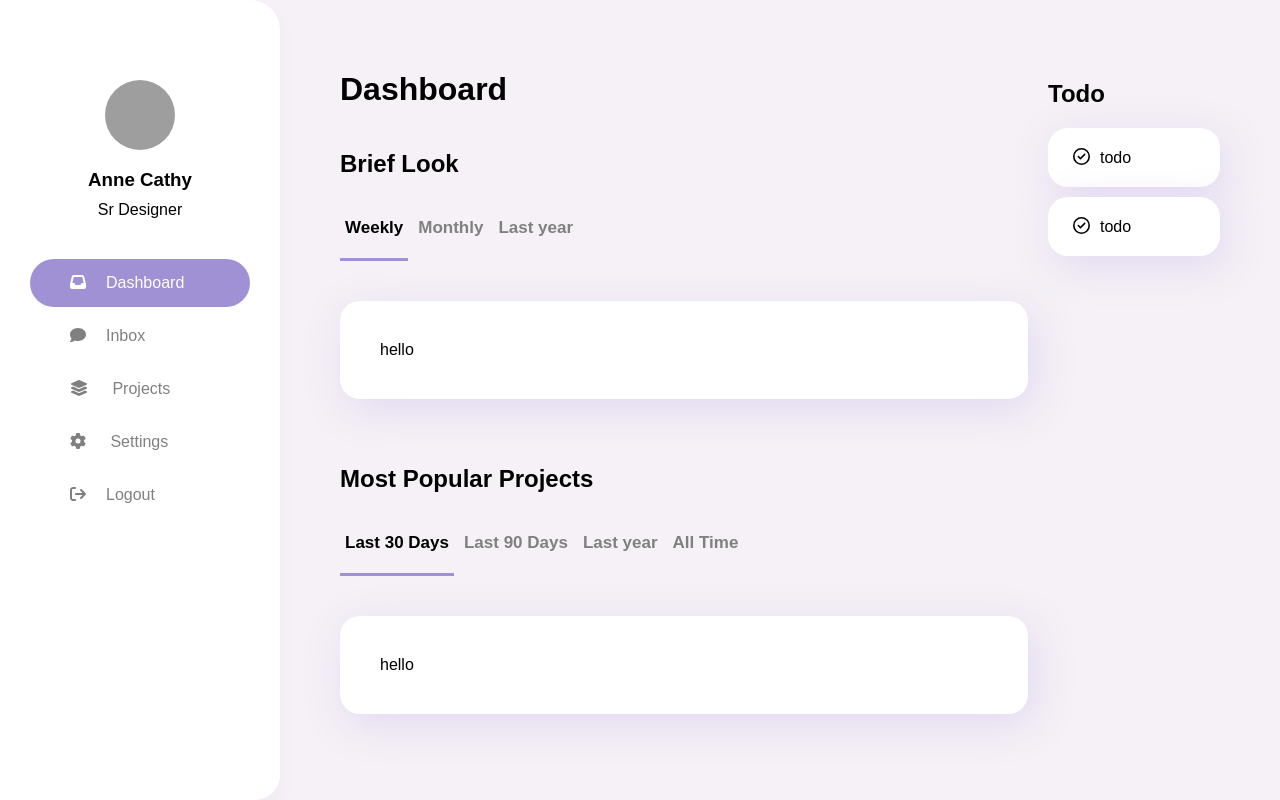
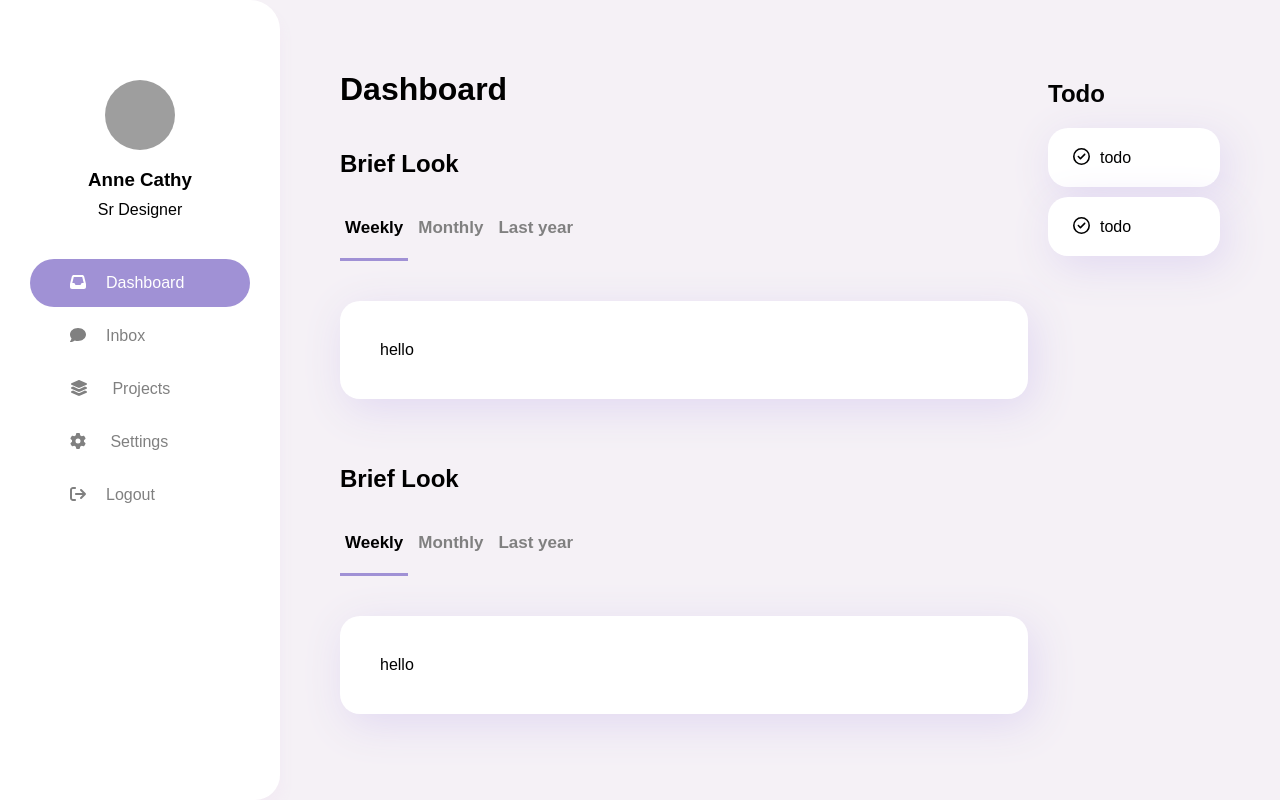
Before and after one commit to vilinh/task-management, a React (Create React App) app in the folder frontend/: page / in a window 1280 px wide. Built offline with nearby package versions, Linux system fonts and the light colour scheme; grey boxes are pictures that could not be loaded; the HTML template or start-up script is replaced by a standard one.

Commit message:
separate into components

```diff
--- /dev/null
+++ b/frontend/src/components/Panel/Panel.jsx
@@ -0,0 +1,14 @@
+import "./panel.css";
+export const Panel = () => {
+  return (
+    <div className="panel-top">
+      <h2>Brief Look</h2>
+      <div className="tabs">
+        <button className="tab-btn">Weekly</button>
+        <button className="tab-btn">Monthly</button>
+        <button className="tab-btn">Last year</button>
+      </div>
+      <div className="activity">hello</div>
+    </div>
+  );
+};
--- /dev/null
+++ b/frontend/src/components/Panel/panel.css
@@ -0,0 +1,37 @@
+
+.tabs {
+    display: flex;
+    gap: 5px;
+}
+
+
+.tab-btn {
+    border: none;
+    background-color: transparent;
+    font-size: 17px;
+    font-weight: 600;
+    color: gray;
+    padding: 20px 5px;
+    cursor: pointer;
+    background-image: linear-gradient(rgb(229, 229, 229, 0.8),rgb(229, 229, 229, 0.8));
+    background-size: 0 100%;
+    background-repeat: no-repeat;
+    transition: .2s;
+    border-bottom: 3px solid transparent;
+}
+
+.tab-btn:first-child {
+    border-bottom: 3px solid var(--accent-purple);
+    color: black;
+}
+
+.tab-btn:hover {
+    background-size: 100% 100%;
+}
+.panel-top {
+    flex: 1;
+}
+
+.panel-bottom {
+    flex: 1;
+}
--- /dev/null
+++ b/frontend/src/components/TodoPanel/TodoPanel.jsx
@@ -0,0 +1,11 @@
+import "./todo.css";
+import { FontAwesomeIcon } from "@fortawesome/react-fontawesome";
+import { faCircleCheck } from "@fortawesome/free-regular-svg-icons";
+export const TodoPanel = () => {
+  return (
+    <div className="todo-panel">
+      <FontAwesomeIcon className="checkmark" icon={faCircleCheck} />
+      todo
+    </div>
+  );
+};
--- /dev/null
+++ b/frontend/src/components/TodoPanel/todo.css
@@ -0,0 +1,16 @@
+.todo-panel {
+    background-color: white;
+    border-radius: 20px;
+    padding: 20px 25px;
+    filter: drop-shadow(6px 10px 20px #e1d8f1);
+}
+
+.checkmark {
+    margin-right: 10px;
+    font-size: 17px;
+    cursor: pointer;
+}
+
+.checkmark:hover {
+    color: gray;
+}
--- a/frontend/src/pages/Home/Home.jsx
+++ b/frontend/src/pages/Home/Home.jsx
@@ -1,7 +1,7 @@
 import "./home.css";
 import { Sidebar } from "../../components/Sidebar/Sidebar";
-import { FontAwesomeIcon } from "@fortawesome/react-fontawesome";
-import { faCircleCheck } from "@fortawesome/free-regular-svg-icons";
+import { Panel } from "../../components/Panel/Panel";
+import { TodoPanel } from "../../components/TodoPanel/TodoPanel";
 
 export const Home = () => {
   return (
@@ -11,39 +11,15 @@ export const Home = () => {
         <div className="dashboard-left">
           <h1>Dashboard</h1>
           <div className="panels">
-            <div className="panel-top">
-              <h2>Brief Look</h2>
-              <div className="tabs">
-                <button className="tab-btn">Weekly</button>
-                <button className="tab-btn">Monthly</button>
-                <button className="tab-btn">Last year</button>
-              </div>
-              <div className="activity">hello</div>
-            </div>
-
-            <div className="panel-bottom">
-              <h2>Most Popular Projects</h2>
-              <div className="tabs">
-                <button className="tab-btn">Last 30 Days</button>
-                <button className="tab-btn">Last 90 Days</button>
-                <button className="tab-btn">Last year</button>
-                <button className="tab-btn">All Time</button>
-              </div>
-              <div className="activity">hello</div>
-            </div>
+            <Panel className="panel-top" />
+            <Panel className="panel-bottom" />
           </div>
         </div>
         <div className="dashboard-right">
           <h2>Todo</h2>
           <div className="todo-items">
-            <div className="todo-panel">
-            <FontAwesomeIcon className="checkmark" icon={faCircleCheck} />
-              todo
-            </div>
-            <div className="todo-panel">
-              <FontAwesomeIcon className="checkmark" icon={faCircleCheck} />
-              todo
-            </div>
+            <TodoPanel />
+            <TodoPanel />
           </div>
         </div>
       </div>
--- a/frontend/src/pages/Home/home.css
+++ b/frontend/src/pages/Home/home.css
@@ -23,36 +23,6 @@
 .dashBoard>h2 {
     font-size: 25px;
     margin-top: 10px;
-}
-
-.tabs {
-    display: flex;
-    gap: 5px;
-}
-
-
-.tab-btn {
-    border: none;
-    background-color: transparent;
-    font-size: 17px;
-    font-weight: 600;
-    color: gray;
-    padding: 20px 5px;
-    cursor: pointer;
-    background-image: linear-gradient(rgb(229, 229, 229, 0.8),rgb(229, 229, 229, 0.8));
-    background-size: 0 100%;
-    background-repeat: no-repeat;
-    transition: .2s;
-    border-bottom: 3px solid transparent;
-}
-
-.tab-btn:first-child {
-    border-bottom: 3px solid var(--accent-purple);
-    color: black;
-}
-
-.tab-btn:hover {
-    background-size: 100% 100%;
 }
 
 .dashboard-left {
@@ -95,20 +65,3 @@
     flex-direction: column;
     gap: 10px;
 }
-
-.todo-panel {
-    background-color: white;
-    border-radius: 20px;
-    padding: 20px 25px;
-    filter: drop-shadow(6px 10px 20px #e1d8f1);
-}
-
-.checkmark {
-    margin-right: 10px;
-    font-size: 17px;
-    cursor: pointer;
-}
-
-.checkmark:hover {
-    color: gray;
-}
```
